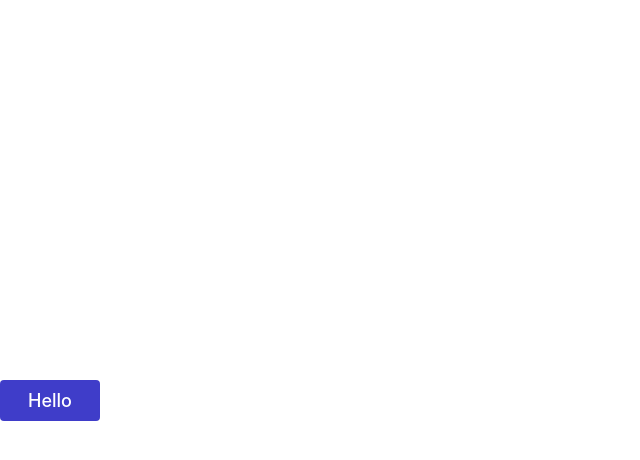
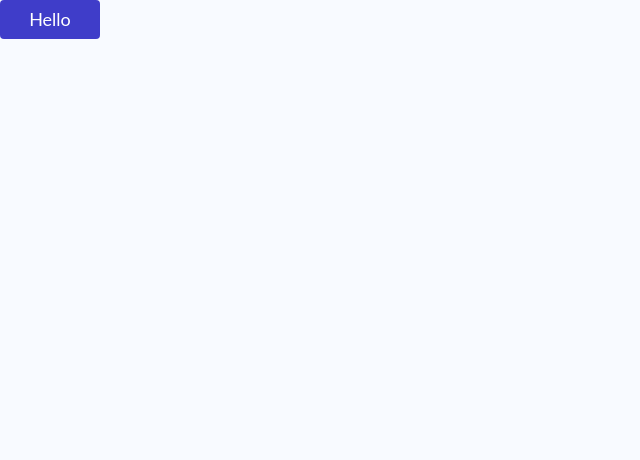
Before and after one commit to FilippSchastnyi/cinema-reservation, a React (Vite) app: page / in a window 1280 px wide. Shown: the top 460 px of the page, without its empty margins (0-640 px from the left). Built offline with nearby package versions, Linux system fonts and the light colour scheme.

Commit message:
CR-pshchasny-chunk

```diff
--- a/src/index.scss
+++ /dev/null
@@ -1,70 +0,0 @@
-:root {
-  font-family: Inter, Avenir, Helvetica, Arial, sans-serif;
-  font-size: 16px;
-  line-height: 24px;
-  font-weight: 400;
-
-  color-scheme: light dark;
-  color: rgba(255, 255, 255, 0.87);
-  background-color: #242424;
-
-  font-synthesis: none;
-  text-rendering: optimizeLegibility;
-  -webkit-font-smoothing: antialiased;
-  -moz-osx-font-smoothing: grayscale;
-  -webkit-text-size-adjust: 100%;
-}
-
-a {
-  font-weight: 500;
-  color: #646cff;
-  text-decoration: inherit;
-}
-a:hover {
-  color: #535bf2;
-}
-
-body {
-  margin: 0;
-  display: flex;
-  place-items: center;
-  min-width: 320px;
-  min-height: 100vh;
-}
-
-h1 {
-  font-size: 3.2em;
-  line-height: 1.1;
-}
-
-button {
-  border-radius: 8px;
-  border: 1px solid transparent;
-  padding: 0.6em 1.2em;
-  font-size: 1em;
-  font-weight: 500;
-  font-family: inherit;
-  background-color: #1a1a1a;
-  cursor: pointer;
-  transition: border-color 0.25s;
-}
-button:hover {
-  border-color: #646cff;
-}
-button:focus,
-button:focus-visible {
-  outline: 4px auto -webkit-focus-ring-color;
-}
-
-@media (prefers-color-scheme: light) {
-  :root {
-    color: #213547;
-    background-color: #ffffff;
-  }
-  a:hover {
-    color: #747bff;
-  }
-  button {
-    background-color: #f9f9f9;
-  }
-}
--- a/src/main.tsx
+++ b/src/main.tsx
@@ -1,7 +1,7 @@
 import React from 'react';
 import ReactDOM from 'react-dom/client';
 import App from './App';
-import './index.scss';
+import './css/_index.scss';
 
 ReactDOM.createRoot(document.getElementById('root') as HTMLElement).render(
   <React.StrictMode>
```
